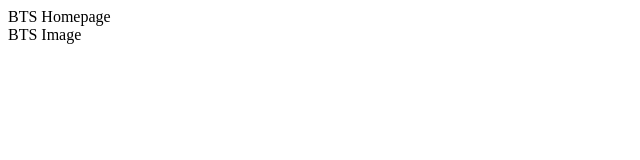
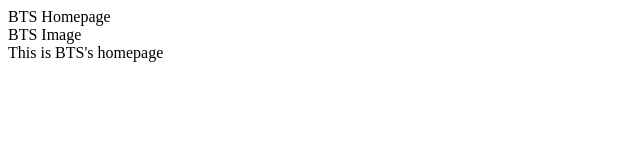
Before and after one commit to ajou-lecture-hyungtaik/my-git-project, a plain HTML site: page index.html in a window 1280 px wide. Shown: the whole page, without its empty margins (0-640 px from the left). Drawn offline with Linux system fonts and the light colour scheme.

Commit message:
Added homepage description

```diff
--- a/index.html
+++ b/index.html
@@ -1,4 +1,5 @@
 <html>
 	<head>BTS Homepage</head>
 	<div>BTS Image</div>
+	<body>This is BTS's homepage</body>
 </html>
```
